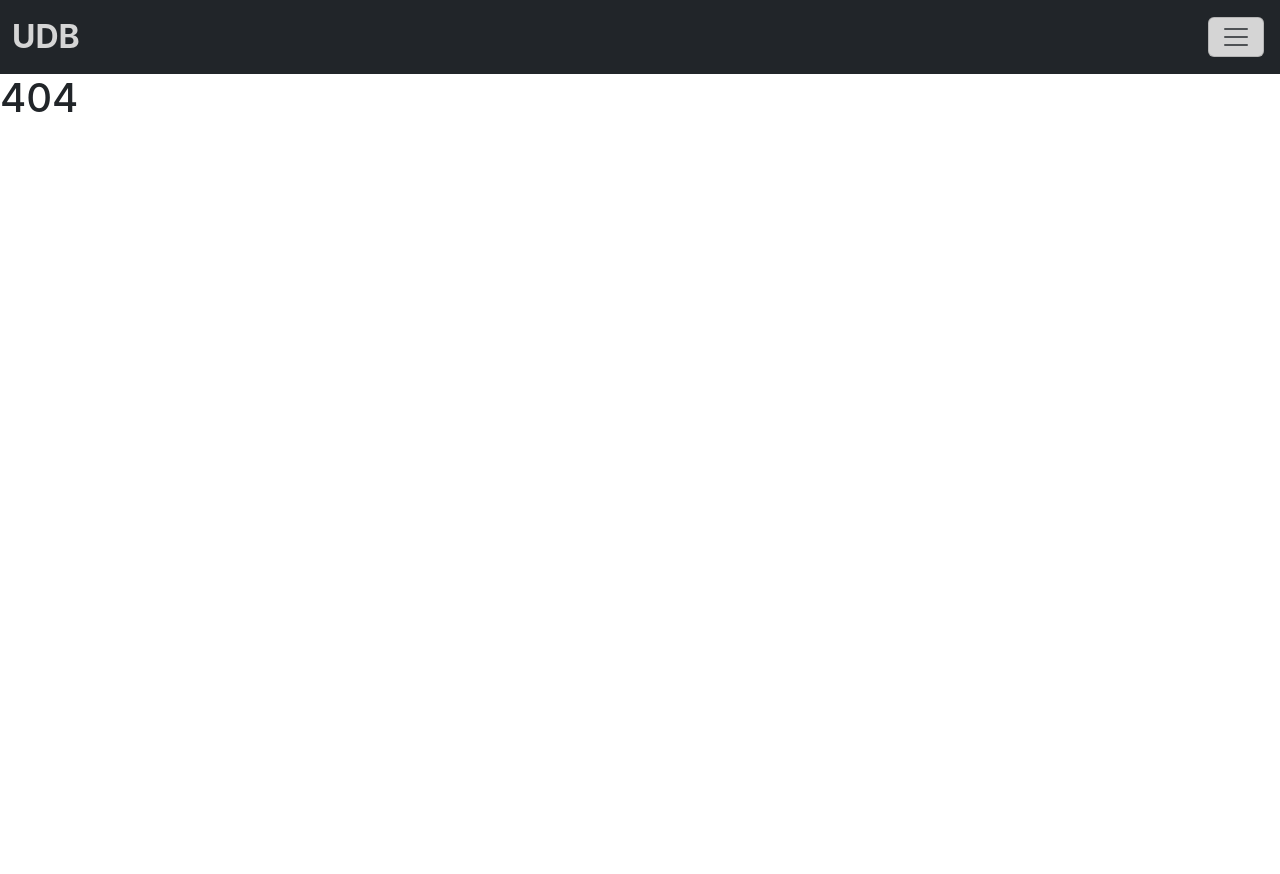
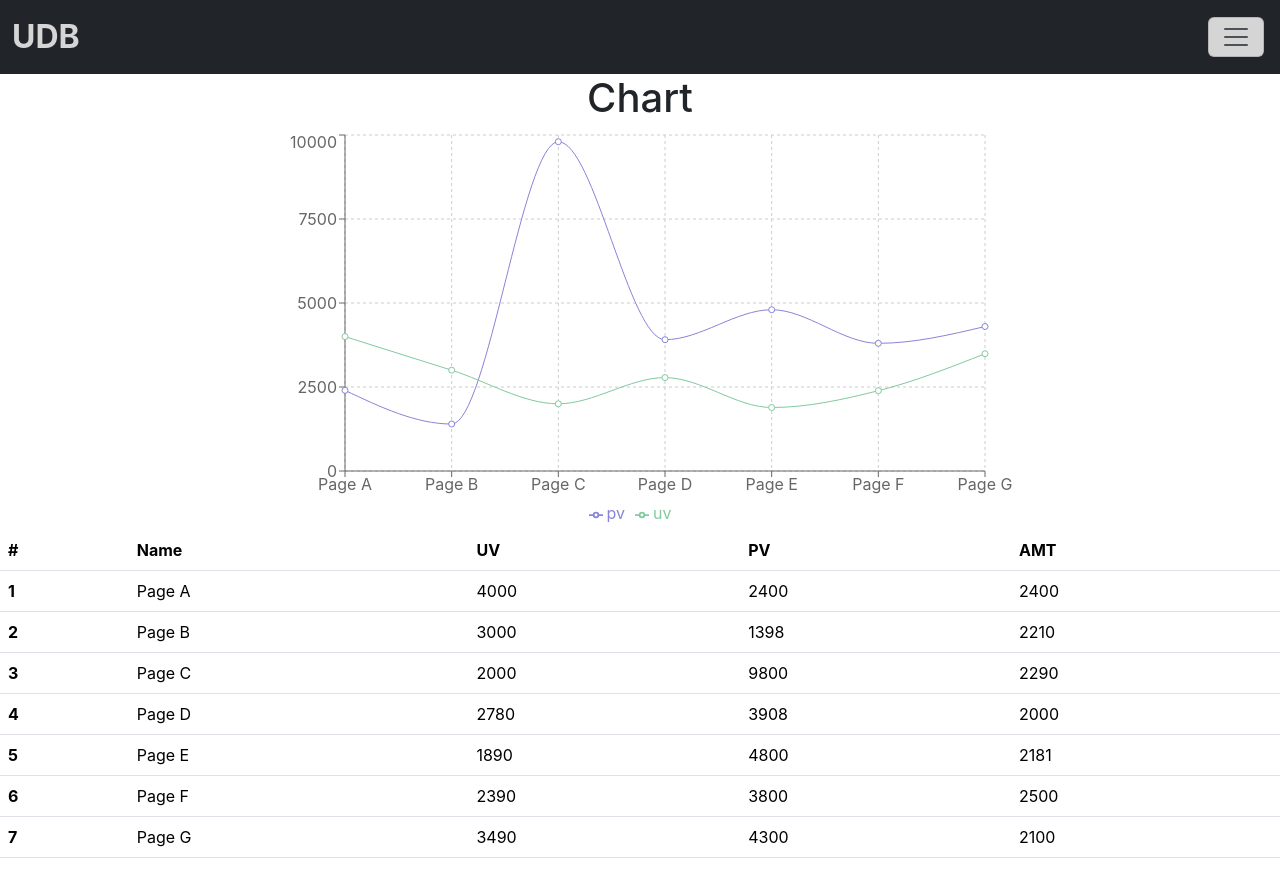
Before and after one commit to Kevin-0502/Resilencia-climatica, a React (Create React App) app: page /charts in a window 1280 px wide. Before the commit this address had no page. Before the commit the page ends 800 px from the top, so only its background shows below. Built offline with nearby package versions, Linux system fonts and the light colour scheme; the HTML template or start-up script is replaced by a standard one.

Commit message:
1st commit

```diff
--- a/src/App.js
+++ b/src/App.js
@@ -12,7 +12,7 @@ export default function App() {
       <Routes>
         <Route path="/" element={<Layout />}>
           <Route index element={<Home />} />
-          <Route path="blogs" element={<Chart />} />
+          <Route path="charts" element={<Chart />} />
           <Route path="contact" element={<Contact />} />
           <Route path="*" element={<NoPage />} />
         </Route>
--- a/src/components/Chart.js
+++ b/src/components/Chart.js
@@ -8,12 +8,14 @@ import {
     Tooltip,
     Legend
 } from "recharts";
+import { Table } from 'reactstrap';
 
 
 const Chart = () => {
     return (
         <div>
-            <h1>Chart</h1>
+            <h1 className='d-flex justify-content-center'>Chart</h1>
+            <div className='d-flex justify-content-center'>
             <LineChart
             width={750}
             height={400}
@@ -38,6 +40,41 @@ const Chart = () => {
             />
             <Line type="monotone" dataKey="uv" stroke="#82ca9d" />
             </LineChart>
+            </div>
+            <Table hover>
+                <thead>
+                    <tr>
+                        <th>
+                            #
+                        </th>
+                        <th>
+                            Name
+                        </th>
+                        <th>
+                            UV
+                        </th>
+                        <th>
+                            PV
+                        </th>
+                        <th>
+                            AMT
+                        </th>
+                    </tr>
+                </thead>
+                <tbody>
+                    {
+                        data.map((item, index) => (
+                            <tr key={index}>
+                                <th scope="row">{index + 1}</th>
+                                <td>{item.name}</td>
+                                <td>{item.uv}</td>
+                                <td>{item.pv}</td>
+                                <td>{item.amt}</td>
+                            </tr>
+                        ))
+                    }
+                </tbody>
+                </Table>
         </div>
     );
 };
--- a/src/components/Layout.js
+++ b/src/components/Layout.js
@@ -7,7 +7,7 @@ const Layout = (args) => {
     return (
     <>
     <TopBar/>
-    <Outlet style={{}}/>
+    <Outlet/>
     </>
     )
 };
--- a/src/components/Navbar.js
+++ b/src/components/Navbar.js
@@ -25,9 +25,9 @@ function TopBar() {
             <NavbarToggler onClick={toggleNavbar} className="me-1" style={{backgroundColor:'#D5D5D5'}}/>
             <Collapse isOpen={!collapsed} navbar>
             <Nav navbar >
-                <NavItem><Link to="/" className='navi'>-Home</Link></NavItem>
-                <NavItem><Link to="/blogs" className='navi'>-Charts</Link></NavItem>
-                <NavItem><Link to="/contact" className='navi'>-Contact</Link></NavItem>
+                <NavItem><Link to="/" className='navi'>Home</Link></NavItem>
+                <NavItem><Link to="/charts" className='navi'>Charts</Link></NavItem>
+                <NavItem><Link to="/contact" className='navi'>Contact</Link></NavItem>
             </Nav>
             </Collapse>
         </Navbar>
```
